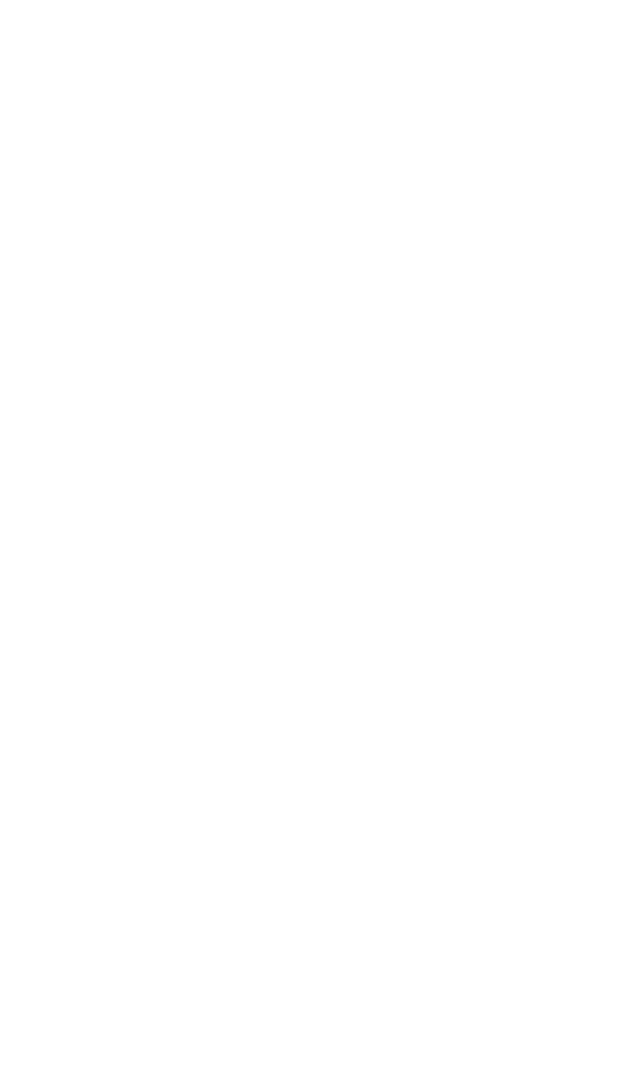
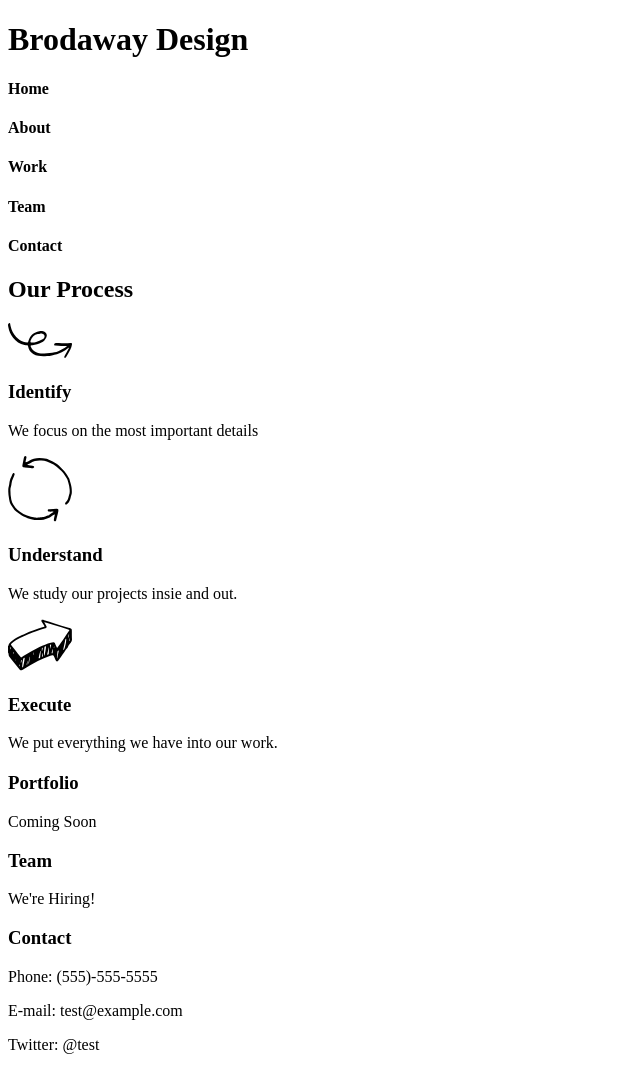
Before and after one commit to sten90/broadway, a plain HTML site: page index.html in a window 1280 px wide. Shown: the whole page, without its empty margins (0-640 px from the left). Before the commit the page ends 800 px from the top, so only its background shows below. Drawn offline with Linux system fonts and the light colour scheme.

Commit message:
All html code

```diff
--- a/index.html
+++ b/index.html
@@ -7,5 +7,39 @@
   </head>
   <body>
 
+    <!-- Menu -->
+
+    <h1>Brodaway Design</h1>
+    <nav>
+      <h4>Home</h4>
+      <h4>About</h4>
+      <h4>Work</h4>
+      <h4>Team</h4>
+      <h4>Contact</h4>
+    </nav>
+
+    <!-- Our Process Part -->
+    <h2>Our Process</h2>
+    <img src="./resources/images/identify.svg" alt="A curved arrow">
+    <h3>Identify</h3>
+    <p>We focus on the most important details</p>
+    <img src="./resources/images/understand.svg" alt="A circle">
+    <h3>Understand</h3>
+    <p>We study our projects insie and out.</p>
+    <img src="./resources/images/execute.svg" alt="A regular arrow">
+    <h3>Execute</h3>
+    <p>We put everything we have into our work.</p>
+
+    <!-- Designed in New York -->
+    <h2 class="Designed in New York"></h2>
+    <h3>Portfolio</h3>
+    <p>Coming Soon</p>
+    <h3>Team</h3>
+    <p>We're Hiring!</p>
+    <h3>Contact</h3>
+    <p>Phone: (555)-555-5555</p>
+    <p>E-mail: test@example.com</p>
+    <p>Twitter: @test</p>
+
   </body>
 </html>
```
